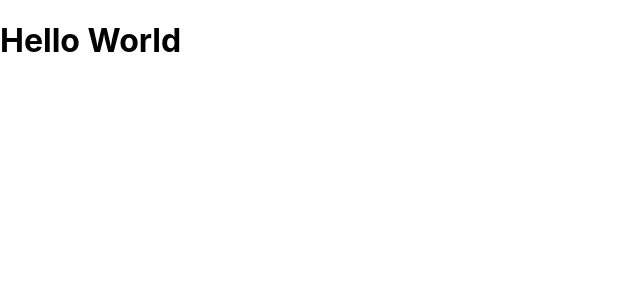
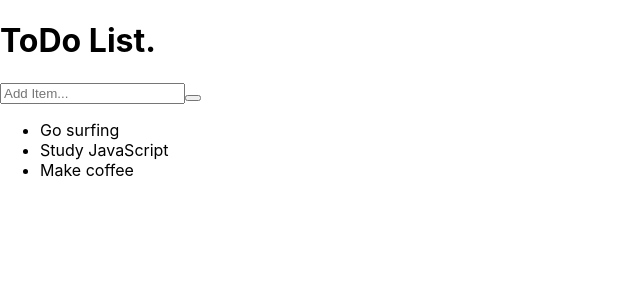
Before and after one commit to PeterSonne/03-todo-list-client, a React (Create React App) app: page / in a window 1280 px wide. Shown: the top 300 px of the page, without its empty margins (0-640 px from the left). Built offline with nearby package versions, Linux system fonts and the light colour scheme.

Commit message:
Added TodoList component and HTML part

```diff
--- a/src/App.js
+++ b/src/App.js
@@ -1,9 +1,10 @@
 import React from "react";
-import BasicReactComponent from "./components/BasicReactComponent";
+// import BasicReactComponent from "./components/BasicReactComponent";
+import TodoList from "./components/TodoList.jsx";
 
 class App extends React.Component {
   render() {
-    return <BasicReactComponent></BasicReactComponent>;
+    return <TodoList></TodoList>;
   }
 }
 
--- /dev/null
+++ b/src/components/TodoList.jsx
@@ -0,0 +1,32 @@
+import React from "react";
+
+class TodoList extends React.Component {
+  render() {
+    return (
+      <div className="layout">
+        <h1>ToDo List.</h1>
+        <div className="list">
+          <form>
+            <input type="text" placeholder="Add Item..." />
+            <button>
+              <i className="fas fa-plus"></i>
+            </button>
+          </form>
+          <ul>
+            <li>
+              Go surfing <i className="fas fa-minus-circle"></i>
+            </li>
+            <li>
+              Study JavaScript <i className="fas fa-minus-circle"></i>
+            </li>
+            <li>
+              Make coffee <i className="fas fa-minus-circle"></i>
+            </li>
+          </ul>
+        </div>
+      </div>
+    );
+  }
+}
+
+export default TodoList;
```
Also changed, not shown: src/components/BasicReactComponent.jsx (renamed from src/components/BasicReactComponent.js).
